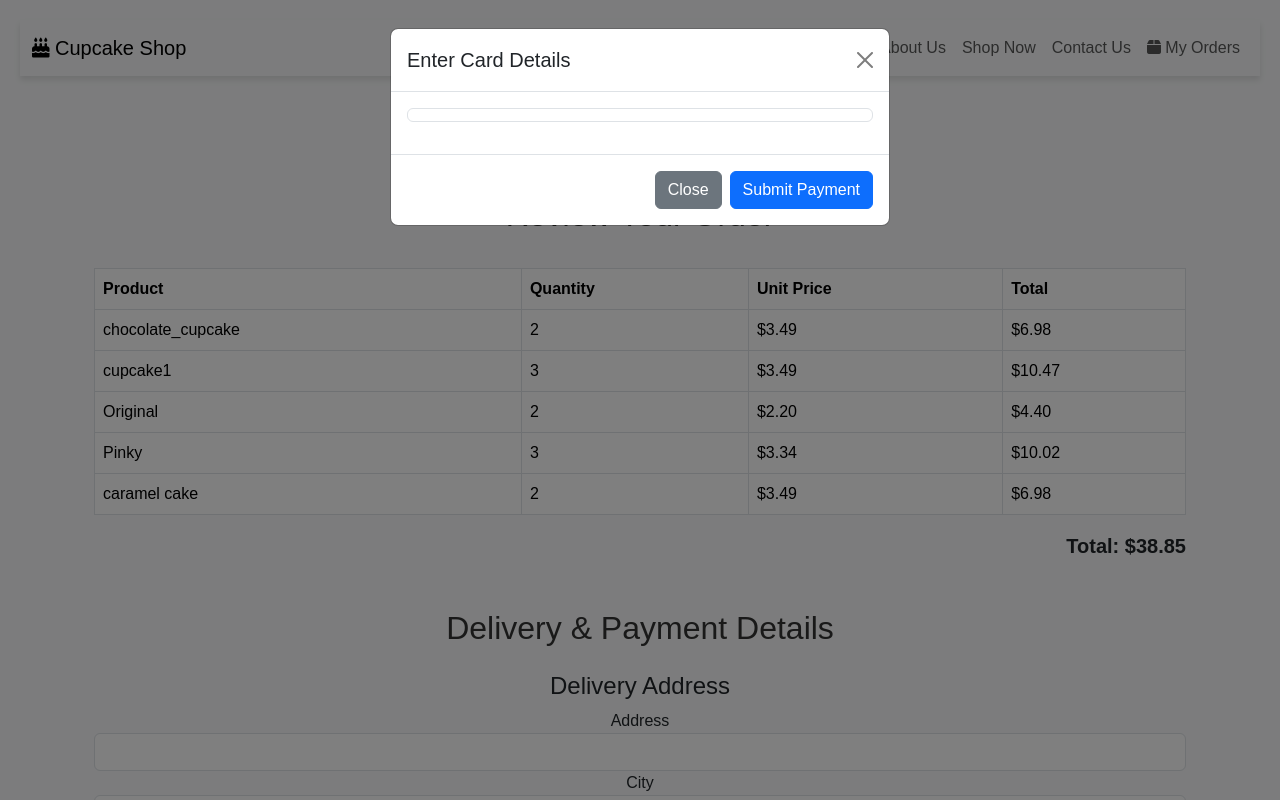
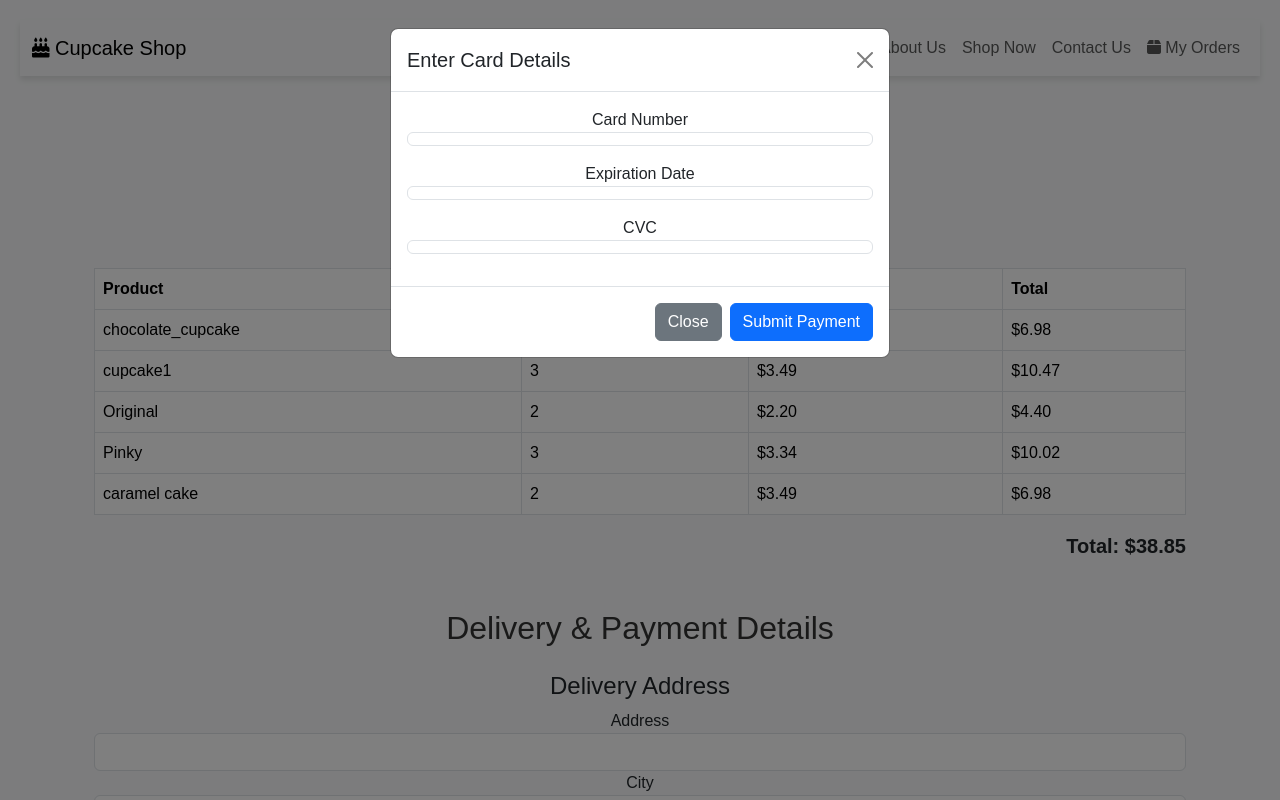
Before and after one commit to Apostle01/Cupcake-Shop, a Django app: page /checkout/ in a window 1280 px wide, after a click on "Pay with Card". Run offline with Django 5.2, Linux system fonts and the light colour scheme; a user stored in the database is signed in; data comes from the database, SQL or seed files in the repository; both versions use the stored data as it was after the commit; some libraries are stand-ins or nearby versions.

Commit message:
modified:   db.sqlite3         modified:   shop/templates/shop/checkout.html         modified:   shop/templates/shop/process_checkout

```diff
--- a/shop/templates/shop/checkout.html
+++ b/shop/templates/shop/checkout.html
@@ -67,8 +67,8 @@
             </div>
         </div>
 
-          <!-- Payment Button -->
-          <div class="text-center mt-4">
+        <!-- Payment Button -->
+        <div class="text-center mt-4">
             <button type="button" class="btn btn-primary btn-lg" data-bs-toggle="modal" data-bs-target="#paymentModal">
                 <i class="fa-solid fa-credit-card"></i> Pay with Card
             </button>
@@ -91,12 +91,26 @@
             </div>
             <div class="modal-body">
                 <form id="card-form">
+                    <!-- Card Number -->
                     <div class="mb-3">
-                        <div id="card-element" class="form-control">
-                            <!-- Stripe Card Element will be inserted here -->
-                        </div>
-                        <div id="card-errors" class="text-danger mt-2" role="alert"></div>
+                        <label for="card-number">Card Number</label>
+                        <div id="card-number" class="form-control"></div>
                     </div>
+
+                    <!-- Expiration Date -->
+                    <div class="mb-3">
+                        <label for="card-expiry">Expiration Date</label>
+                        <div id="card-expiry" class="form-control"></div>
+                    </div>
+
+                    <!-- CVC -->
+                    <div class="mb-3">
+                        <label for="card-cvc">CVC</label>
+                        <div id="card-cvc" class="form-control"></div>
+                    </div>
+
+                    <!-- Display Errors -->
+                    <div id="card-errors" class="text-danger mt-2" role="alert"></div>
                 </form>
             </div>
             <div class="modal-footer">
@@ -113,7 +127,7 @@
     var stripe = Stripe('{{ STRIPE_PUBLIC_KEY }}');
     var elements = stripe.elements();
 
-    // Customize the appearance of the card element
+    // Customize the appearance of the card elements
     var style = {
         base: {
             color: '#32325d',
@@ -130,39 +144,53 @@
         }
     };
 
-    var card = elements.create('card', { style: style });
-    card.mount('#card-element');
+    // Create separate card elements
+    var cardNumber = elements.create('cardNumber', { style: style });
+    cardNumber.mount('#card-number');
 
-    // Handle real-time validation errors from the card element
-    card.on('change', function(event) {
-        var displayError = document.getElementById('card-errors');
-        if (event.error) {
-            displayError.textContent = event.error.message;
-        } else {
-            displayError.textContent = '';
-        }
+    var cardExpiry = elements.create('cardExpiry', { style: style });
+    cardExpiry.mount('#card-expiry');
+
+    var cardCvc = elements.create('cardCvc', { style: style });
+    cardCvc.mount('#card-cvc');
+
+    // Handle real-time validation errors
+    cardNumber.on('change', function(event) {
+        displayError(event.error);
     });
 
+    cardExpiry.on('change', function(event) {
+        displayError(event.error);
+    });
+
+    cardCvc.on('change', function(event) {
+        displayError(event.error);
+    });
+
+    function displayError(error) {
+        var errorElement = document.getElementById('card-errors');
+        if (error) {
+            errorElement.textContent = error.message;
+        } else {
+            errorElement.textContent = '';
+        }
+    }
+
     // Handle form submission
-    var form = document.getElementById('payment-form');
-    form.addEventListener('submit', function(event) {
-        event.preventDefault();
-
-        stripe.createToken(card).then(function(result) {
+    document.getElementById('submit-payment').addEventListener('click', function() {
+        stripe.createToken(cardNumber).then(function(result) {
             if (result.error) {
-                var errorElement = document.getElementById('card-errors');
-                errorElement.textContent = result.error.message;
+                displayError(result.error);
             } else {
                 // Add the token to the form and submit
                 var hiddenInput = document.createElement('input');
                 hiddenInput.setAttribute('type', 'hidden');
                 hiddenInput.setAttribute('name', 'stripeToken');
                 hiddenInput.setAttribute('value', result.token.id);
-                form.appendChild(hiddenInput);
-                form.submit();
+                document.getElementById('payment-form').appendChild(hiddenInput);
+                document.getElementById('payment-form').submit();
             }
         });
     });
 </script>
-
 {% endblock %}
```
Also changed, not shown: db.sqlite3, 1 other file.
